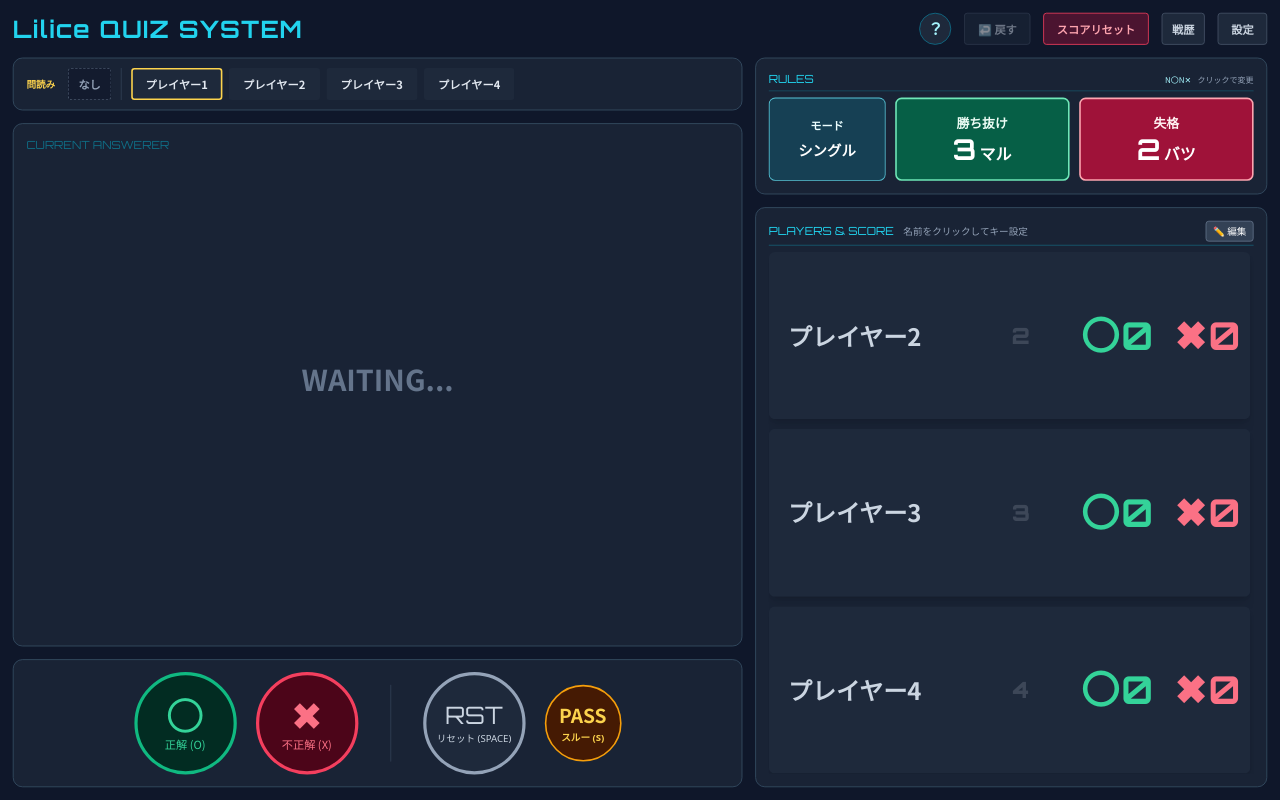
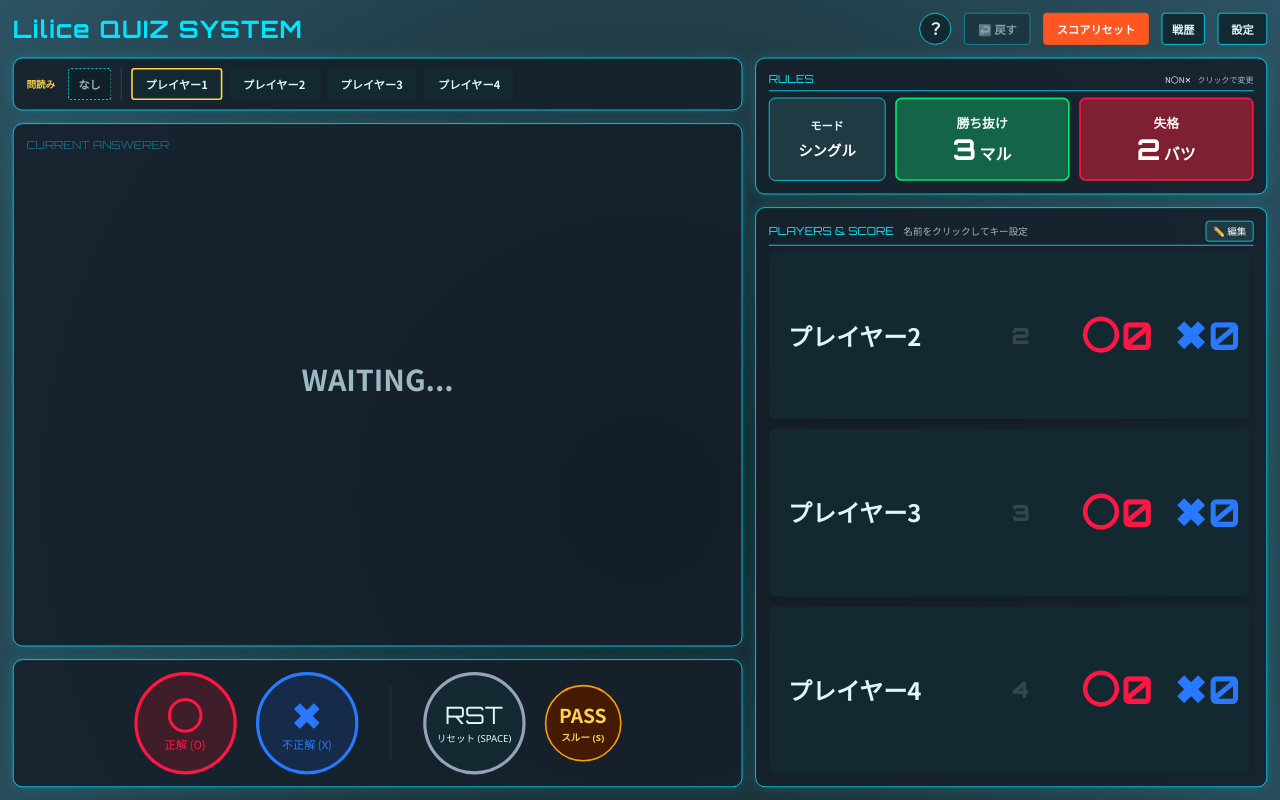
Before and after one commit to lil0225-creator/LiliceQuizSystem, a plain HTML site: page index.html in a window 1280 px wide. Shown: the top 800 px of the page. Drawn offline with nearby package versions, Linux system fonts and the light colour scheme.

Commit message:
Use Orifice palette for the default theme

```diff
--- a/css/style.css
+++ b/css/style.css
@@ -376,6 +376,88 @@
             animation: lightweight-cutin 0.4s ease-out forwards !important;
         }
 
+/* 標準テーマ: Orifice Score System の背景・シアン・正誤の配色 */
+body[data-theme="classic"] {
+    --color-page: #0f2027;
+    --color-text: #e0f7fa;
+    --color-panel: rgba(20, 30, 40, 0.85);
+    --color-panel-border: #00e5ff;
+    background-image: radial-gradient(circle at center, #0f2027, #203a43, #2c5364);
+    color-scheme: dark;
+}
+body[data-theme="classic"] .Lilice-panel {
+    box-shadow: 0 0 14px #00e5ff33;
+}
+body[data-theme="classic"] header h1 { color: #e0f7fa !important; }
+body[data-theme="classic"] .Lilice-btn { background: #00bcd4; }
+body[data-theme="classic"] .Lilice-btn:hover { background: #009fb3; }
+body[data-theme="classic"] [class~="bg-slate-800"] { background-color: #142832 !important; }
+body[data-theme="classic"] [class~="bg-slate-900"],
+body[data-theme="classic"] [class~="bg-slate-900/60"] { background-color: #0f2027 !important; }
+body[data-theme="classic"] [class~="bg-slate-700"],
+body[data-theme="classic"] [class~="bg-slate-700/80"],
+body[data-theme="classic"] [class~="bg-slate-700/60"],
+body[data-theme="classic"] [class~="bg-slate-700/50"],
+body[data-theme="classic"] [class~="bg-slate-700/40"],
+body[data-theme="classic"] [class~="bg-slate-700/30"] { background-color: #203a43 !important; }
+body[data-theme="classic"] [class~="bg-slate-600"] { background-color: #2c5364 !important; }
+body[data-theme="classic"] :hover[class~="hover:bg-slate-700"],
+body[data-theme="classic"] :hover[class~="hover:bg-slate-600"] { background-color: #2c5364 !important; }
+body[data-theme="classic"] [class~="text-cyan-400"],
+body[data-theme="classic"] [class~="text-cyan-300"] { color: #00e5ff !important; }
+body[data-theme="classic"] [class~="text-cyan-200"],
+body[data-theme="classic"] [class~="text-cyan-100"],
+body[data-theme="classic"] [class~="text-cyan-50"],
+body[data-theme="classic"] [class~="text-slate-200"],
+body[data-theme="classic"] [class~="text-slate-300"] { color: #e0f7fa !important; }
+body[data-theme="classic"] [class~="text-slate-400"],
+body[data-theme="classic"] [class~="text-slate-500"] { color: #9db9c2 !important; }
+body[data-theme="classic"] [class~="border-slate-500"],
+body[data-theme="classic"] [class~="border-slate-600"],
+body[data-theme="classic"] [class~="border-cyan-500"],
+body[data-theme="classic"] [class~="border-cyan-700"],
+body[data-theme="classic"] [class~="border-cyan-800"],
+body[data-theme="classic"] [class~="border-cyan-800/80"],
+body[data-theme="classic"] [class~="border-cyan-300/80"] { border-color: #00e5ff !important; }
+body[data-theme="classic"] [class~="border-slate-700"] { border-color: #2c5364 !important; }
+body[data-theme="classic"] [class~="bg-cyan-600"],
+body[data-theme="classic"] [class~="bg-cyan-500"] { background-color: #00bcd4 !important; }
+body[data-theme="classic"] [class~="bg-cyan-900/70"],
+body[data-theme="classic"] [class~="bg-cyan-950/40"] { background-color: #203a43 !important; }
+body[data-theme="classic"] [class~="bg-emerald-800"] { background-color: #146447 !important; }
+body[data-theme="classic"] [class~="border-emerald-300"] { border-color: #00e676 !important; }
+body[data-theme="classic"] [class~="bg-rose-800"] { background-color: #7f2032 !important; }
+body[data-theme="classic"] [class~="border-rose-300"],
+body[data-theme="classic"] [class~="border-rose-500"] { border-color: #ff1744 !important; }
+
+body[data-theme="classic"] #btn-correct {
+    background-color: #401e29 !important;
+    border-color: #ff1744 !important;
+    color: #ff1744 !important;
+}
+body[data-theme="classic"] #btn-correct:hover { background-color: #622533 !important; }
+body[data-theme="classic"] #btn-incorrect {
+    background-color: #162b49 !important;
+    border-color: #2979ff !important;
+    color: #2979ff !important;
+}
+body[data-theme="classic"] #btn-incorrect:hover { background-color: #203d66 !important; }
+body[data-theme="classic"] #player-list .text-emerald-400,
+body[data-theme="classic"] #history-list .text-emerald-400,
+body[data-theme="classic"] #manual-modal strong.text-emerald-300 { color: #ff1744 !important; }
+body[data-theme="classic"] #player-list .text-rose-400,
+body[data-theme="classic"] #history-list .text-rose-400,
+body[data-theme="classic"] #manual-modal strong.text-rose-300 { color: #2979ff !important; }
+body[data-theme="classic"] #btn-reset-score,
+body[data-theme="classic"] #btn-clear-history {
+    background-color: #ff5722 !important;
+    border-color: #ff5722 !important;
+    color: #fff !important;
+}
+body[data-theme="classic"] #btn-reset-score:hover,
+body[data-theme="classic"] #btn-clear-history:hover { background-color: #d84315 !important; }
+body[data-theme="classic"] #btn-add-player { background-color: #00bcd4 !important; }
+
 body[data-theme="muted"] {
     --color-page: #171d28;
     --color-panel: #252d3a;
```
